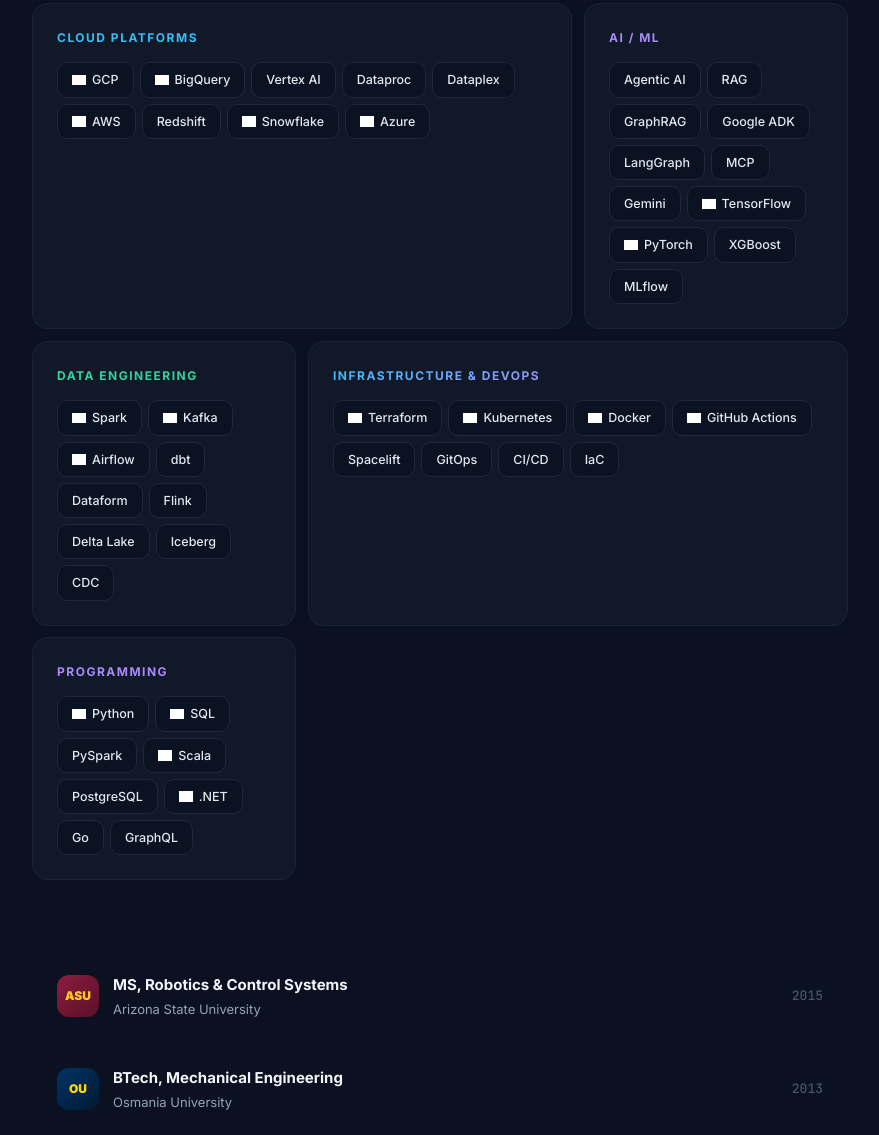
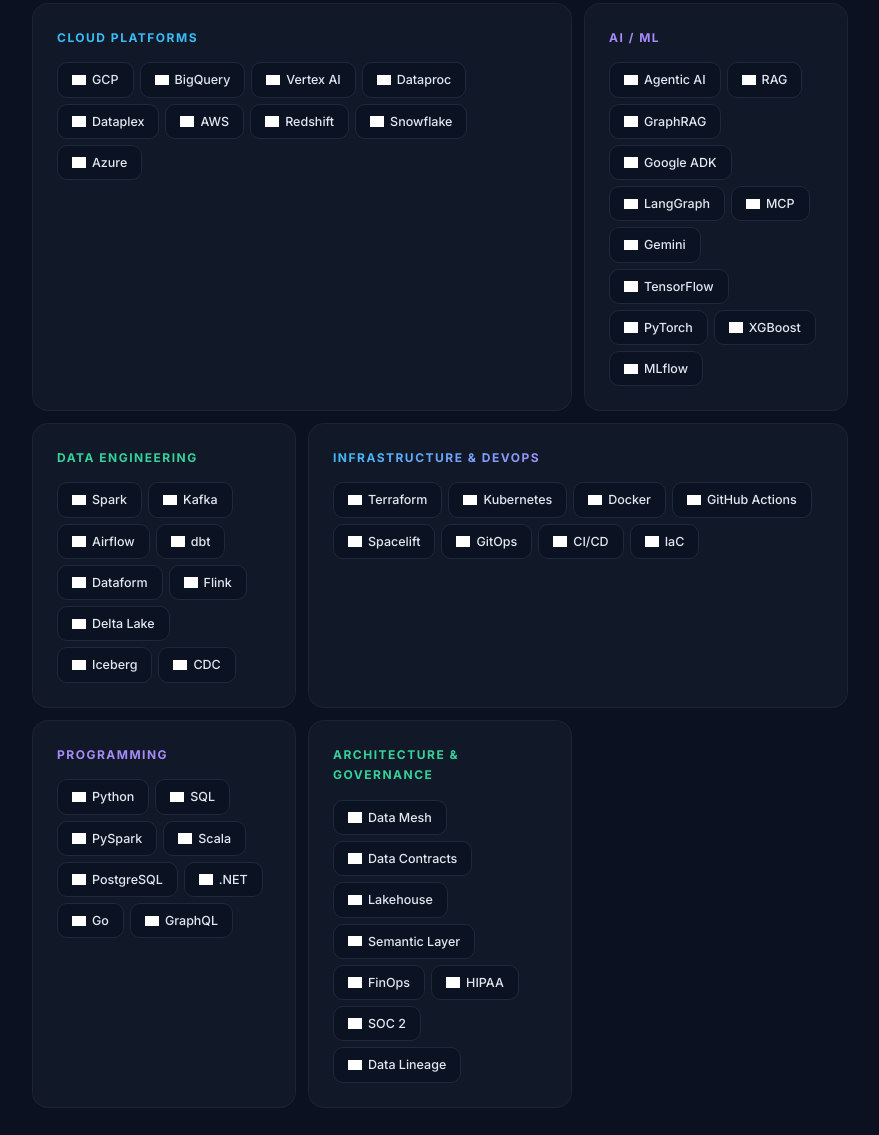
Before and after one commit to AnveshJarabani/portfolio, a plain HTML site: page index.html in a window 1280 px wide. Shown: the part 1758-2893 px from the top of the page, without its empty margins (384-1263 px from the left). Drawn offline with Linux system fonts and the light colour scheme; grey boxes are pictures that could not be loaded.

Commit message:
add icons to all skill pills + restore Architecture section
Every skill pill now has a CDN icon (devicon or simpleicons).
Added back Architecture & Governance bento card with icons.

```diff
--- a/index.html
+++ b/index.html
@@ -736,11 +736,11 @@ footer a:hover { color: var(--accent); }
       <div class="pills">
         <span class="pill"><img src="https://cdn.jsdelivr.net/gh/devicons/devicon/icons/googlecloud/googlecloud-original.svg" alt="">GCP</span>
         <span class="pill"><img src="https://cdn.simpleicons.org/googlebigquery/4285F4" alt="">BigQuery</span>
-        <span class="pill">Vertex AI</span>
-        <span class="pill">Dataproc</span>
-        <span class="pill">Dataplex</span>
+        <span class="pill"><img src="https://cdn.simpleicons.org/googlecloud/4285F4" alt="">Vertex AI</span>
+        <span class="pill"><img src="https://cdn.simpleicons.org/googlecloud/4285F4" alt="">Dataproc</span>
+        <span class="pill"><img src="https://cdn.simpleicons.org/googlecloud/4285F4" alt="">Dataplex</span>
         <span class="pill"><img src="https://cdn.jsdelivr.net/gh/devicons/devicon/icons/amazonwebservices/amazonwebservices-original-wordmark.svg" alt="">AWS</span>
-        <span class="pill">Redshift</span>
+        <span class="pill"><img src="https://cdn.simpleicons.org/amazonredshift/8C4FFF" alt="">Redshift</span>
         <span class="pill"><img src="https://cdn.simpleicons.org/snowflake/29B5E8" alt="">Snowflake</span>
         <span class="pill"><img src="https://cdn.jsdelivr.net/gh/devicons/devicon/icons/azure/azure-original.svg" alt="">Azure</span>
       </div>
@@ -749,17 +749,17 @@ footer a:hover { color: var(--accent); }
     <div class="bento-card reveal" style="--d:60" data-color="purple">
       <div class="bento-title">AI / ML</div>
       <div class="pills">
-        <span class="pill">Agentic AI</span>
-        <span class="pill">RAG</span>
-        <span class="pill">GraphRAG</span>
-        <span class="pill">Google ADK</span>
-        <span class="pill">LangGraph</span>
-        <span class="pill">MCP</span>
-        <span class="pill">Gemini</span>
+        <span class="pill"><img src="https://cdn.simpleicons.org/openai/ffffff" alt="">Agentic AI</span>
+        <span class="pill"><img src="https://cdn.simpleicons.org/openai/ffffff" alt="">RAG</span>
+        <span class="pill"><img src="https://cdn.simpleicons.org/neo4j/4581C3" alt="">GraphRAG</span>
+        <span class="pill"><img src="https://cdn.simpleicons.org/google/4285F4" alt="">Google ADK</span>
+        <span class="pill"><img src="https://cdn.simpleicons.org/langchain/1C3C3C" alt="">LangGraph</span>
+        <span class="pill"><img src="https://cdn.simpleicons.org/anthropic/ffffff" alt="">MCP</span>
+        <span class="pill"><img src="https://cdn.simpleicons.org/googlegemini/8E75B2" alt="">Gemini</span>
         <span class="pill"><img src="https://cdn.jsdelivr.net/gh/devicons/devicon/icons/tensorflow/tensorflow-original.svg" alt="">TensorFlow</span>
         <span class="pill"><img src="https://cdn.jsdelivr.net/gh/devicons/devicon/icons/pytorch/pytorch-original.svg" alt="">PyTorch</span>
-        <span class="pill">XGBoost</span>
-        <span class="pill">MLflow</span>
+        <span class="pill"><img src="https://cdn.simpleicons.org/xgboost/189FDD" alt="">XGBoost</span>
+        <span class="pill"><img src="https://cdn.simpleicons.org/mlflow/0194E2" alt="">MLflow</span>
       </div>
     </div>
 
@@ -769,12 +769,12 @@ footer a:hover { color: var(--accent); }
         <span class="pill"><img src="https://cdn.jsdelivr.net/gh/devicons/devicon/icons/apachespark/apachespark-original.svg" alt="">Spark</span>
         <span class="pill"><img src="https://cdn.jsdelivr.net/gh/devicons/devicon/icons/apachekafka/apachekafka-original.svg" alt="">Kafka</span>
         <span class="pill"><img src="https://cdn.jsdelivr.net/gh/devicons/devicon/icons/apacheairflow/apacheairflow-original.svg" alt="">Airflow</span>
-        <span class="pill">dbt</span>
-        <span class="pill">Dataform</span>
-        <span class="pill">Flink</span>
-        <span class="pill">Delta Lake</span>
-        <span class="pill">Iceberg</span>
-        <span class="pill">CDC</span>
+        <span class="pill"><img src="https://cdn.simpleicons.org/dbt/FF694B" alt="">dbt</span>
+        <span class="pill"><img src="https://cdn.simpleicons.org/googlecloud/4285F4" alt="">Dataform</span>
+        <span class="pill"><img src="https://cdn.simpleicons.org/apacheflink/E6526F" alt="">Flink</span>
+        <span class="pill"><img src="https://cdn.simpleicons.org/delta/003366" alt="">Delta Lake</span>
+        <span class="pill"><img src="https://cdn.simpleicons.org/apacheiceberg/4FC0D0" alt="">Iceberg</span>
+        <span class="pill"><img src="https://cdn.simpleicons.org/apachekafka/231F20" alt="">CDC</span>
       </div>
     </div>
 
@@ -785,10 +785,10 @@ footer a:hover { color: var(--accent); }
         <span class="pill"><img src="https://cdn.jsdelivr.net/gh/devicons/devicon/icons/kubernetes/kubernetes-plain.svg" alt="">Kubernetes</span>
         <span class="pill"><img src="https://cdn.jsdelivr.net/gh/devicons/devicon/icons/docker/docker-original.svg" alt="">Docker</span>
         <span class="pill"><img src="https://cdn.jsdelivr.net/gh/devicons/devicon/icons/githubactions/githubactions-original.svg" alt="">GitHub Actions</span>
-        <span class="pill">Spacelift</span>
-        <span class="pill">GitOps</span>
-        <span class="pill">CI/CD</span>
-        <span class="pill">IaC</span>
+        <span class="pill"><img src="https://cdn.simpleicons.org/spacelift/172B4D" alt="">Spacelift</span>
+        <span class="pill"><img src="https://cdn.jsdelivr.net/gh/devicons/devicon/icons/git/git-original.svg" alt="">GitOps</span>
+        <span class="pill"><img src="https://cdn.simpleicons.org/circleci/343434" alt="">CI/CD</span>
+        <span class="pill"><img src="https://cdn.jsdelivr.net/gh/devicons/devicon/icons/terraform/terraform-original.svg" alt="">IaC</span>
       </div>
     </div>
 
@@ -797,12 +797,26 @@ footer a:hover { color: var(--accent); }
       <div class="pills">
         <span class="pill"><img src="https://cdn.jsdelivr.net/gh/devicons/devicon/icons/python/python-original.svg" alt="">Python</span>
         <span class="pill"><img src="https://cdn.jsdelivr.net/gh/devicons/devicon/icons/postgresql/postgresql-original.svg" alt="">SQL</span>
-        <span class="pill">PySpark</span>
+        <span class="pill"><img src="https://cdn.jsdelivr.net/gh/devicons/devicon/icons/apachespark/apachespark-original.svg" alt="">PySpark</span>
         <span class="pill"><img src="https://cdn.jsdelivr.net/gh/devicons/devicon/icons/scala/scala-original.svg" alt="">Scala</span>
-        <span class="pill">PostgreSQL</span>
+        <span class="pill"><img src="https://cdn.jsdelivr.net/gh/devicons/devicon/icons/postgresql/postgresql-original.svg" alt="">PostgreSQL</span>
         <span class="pill"><img src="https://cdn.jsdelivr.net/gh/devicons/devicon/icons/dot-net/dot-net-original.svg" alt="">.NET</span>
-        <span class="pill">Go</span>
-        <span class="pill">GraphQL</span>
+        <span class="pill"><img src="https://cdn.jsdelivr.net/gh/devicons/devicon/icons/go/go-original.svg" alt="">Go</span>
+        <span class="pill"><img src="https://cdn.jsdelivr.net/gh/devicons/devicon/icons/graphql/graphql-plain.svg" alt="">GraphQL</span>
+      </div>
+    </div>
+
+    <div class="bento-card reveal" style="--d:300" data-color="green">
+      <div class="bento-title">Architecture & Governance</div>
+      <div class="pills">
+        <span class="pill"><img src="https://cdn.simpleicons.org/databricks/FF3621" alt="">Data Mesh</span>
+        <span class="pill"><img src="https://cdn.simpleicons.org/jsonwebtokens/ffffff" alt="">Data Contracts</span>
+        <span class="pill"><img src="https://cdn.simpleicons.org/databricks/FF3621" alt="">Lakehouse</span>
+        <span class="pill"><img src="https://cdn.simpleicons.org/cube/7A77FF" alt="">Semantic Layer</span>
+        <span class="pill"><img src="https://cdn.simpleicons.org/googlecloud/4285F4" alt="">FinOps</span>
+        <span class="pill"><img src="https://cdn.simpleicons.org/shield/34d399" alt="">HIPAA</span>
+        <span class="pill"><img src="https://cdn.simpleicons.org/shield/38bdf8" alt="">SOC 2</span>
+        <span class="pill"><img src="https://cdn.simpleicons.org/lineage/ffffff" alt="">Data Lineage</span>
       </div>
     </div>
   </div>
```
